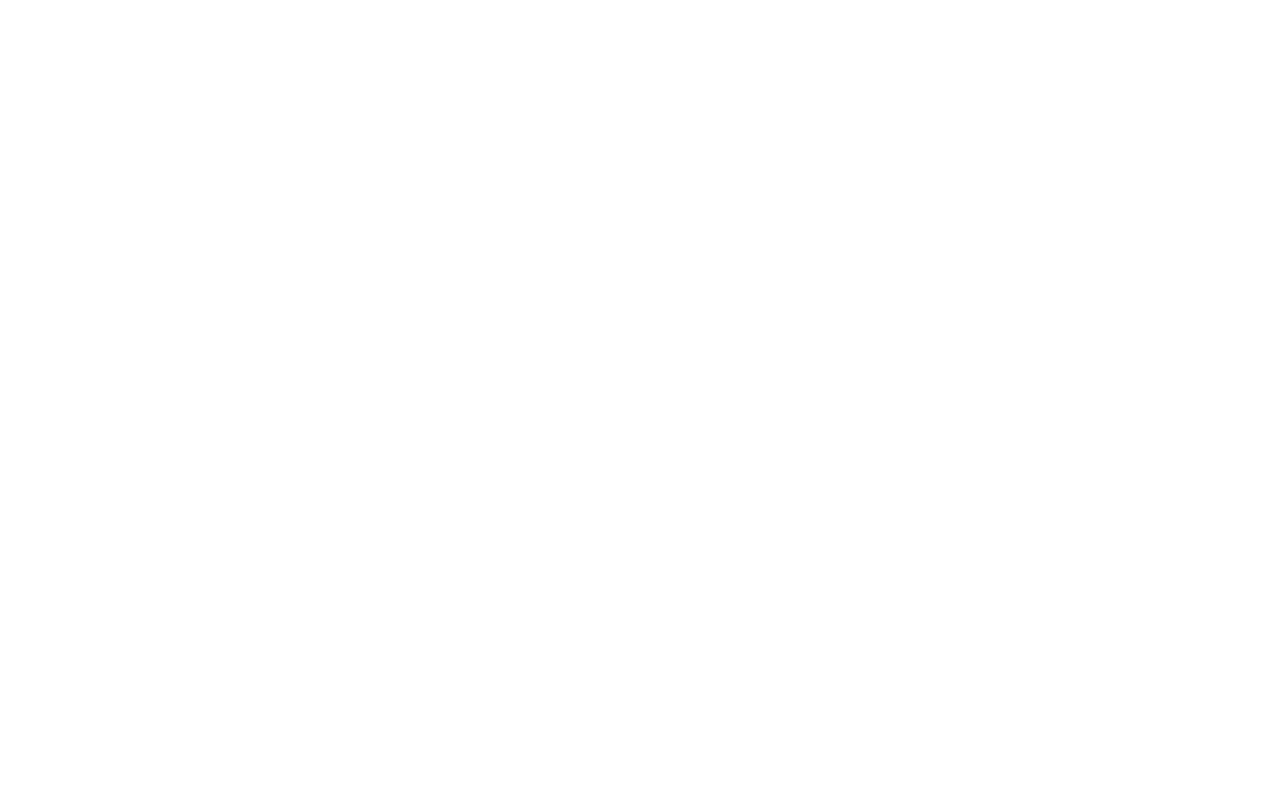
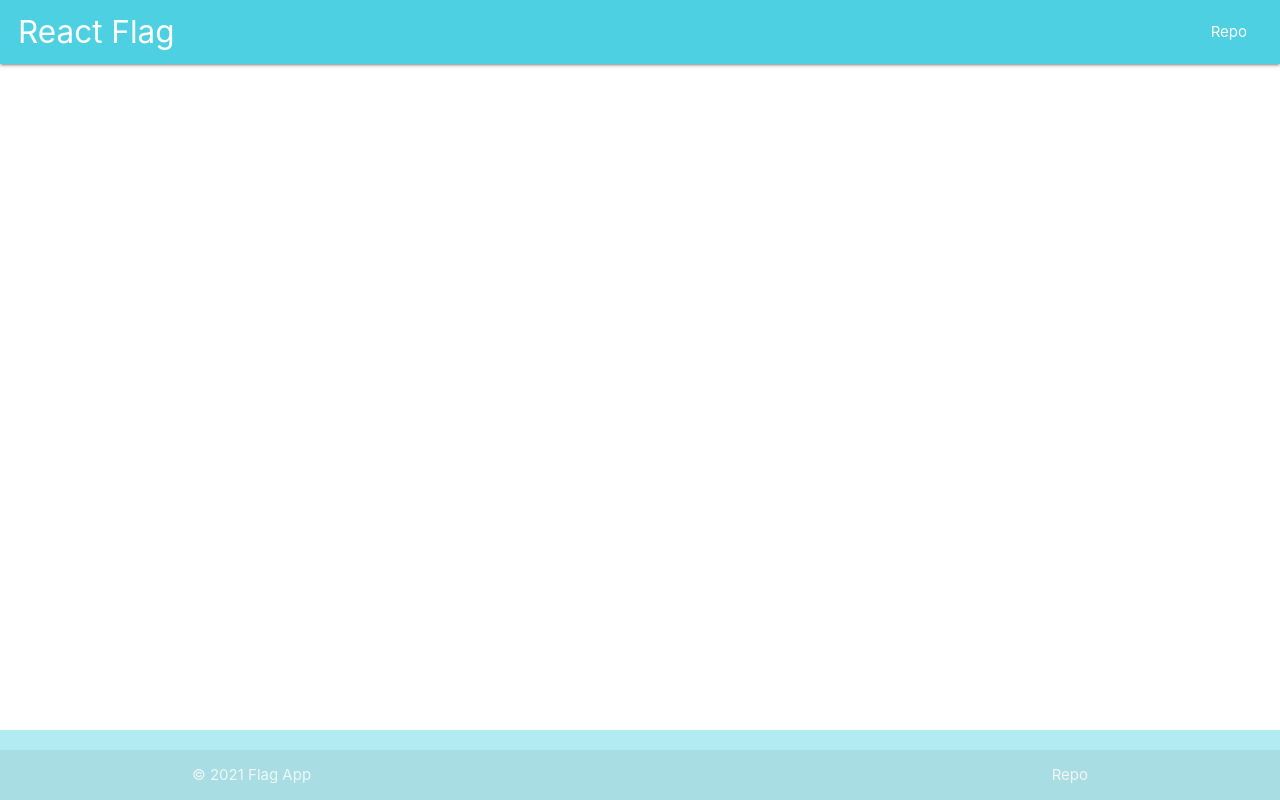
Before and after one commit to kuz-en/flag_app, a React (Create React App) app: page / in a window 1280 px wide. Built offline with nearby package versions, Linux system fonts and the light colour scheme.

Commit message:
add layout

```diff
--- a/src/App.js
+++ b/src/App.js
@@ -1,8 +1,14 @@
+import { Header } from './layout/Header'
+import { Main } from './layout/Main'
+import { Footer } from './layout/Footer'
+
 function App() {
   return (
-    <div className="App">
-
-    </div>
+    <>
+      <Header />
+      <Main />
+      <Footer />
+    </>
   );
 }
 
--- a/src/index.css
+++ b/src/index.css
@@ -7,7 +7,11 @@
   -moz-osx-font-smoothing: grayscale;
 }
 
-code {
-  font-family: source-code-pro, Menlo, Monaco, Consolas, 'Courier New',
-    monospace;
+nav {
+  padding: 0 1.2rem;
 }
+
+.content {
+  min-height: calc(100vh - 70px - 64px);
+  padding: 1.5rem 0;
+}
--- /dev/null
+++ b/src/layout/Footer.jsx
@@ -0,0 +1,12 @@
+function Footer() {
+  return <footer className="page-footer cyan lighten-4">
+    <div className="footer-copyright">
+      <div className="container">
+      © {new Date().getFullYear()} Flag App
+      <a className="grey-text text-lighten-4 right" href="!#">Repo</a>
+      </div>
+    </div>
+  </footer>
+}
+
+export {Footer}
--- /dev/null
+++ b/src/layout/Header.jsx
@@ -0,0 +1,12 @@
+function Header() {
+  return  <nav className="cyan lighten-2">
+    <div className="nav-wrapper">
+      <a href="!#" className="brand-logo">React Flag</a>
+      <ul id="nav-mobile" className="right hide-on-med-and-down">
+        <li><a href="!#">Repo</a></li>
+      </ul>
+    </div>
+  </nav>
+}
+
+export {Header}
--- /dev/null
+++ b/src/layout/Main.jsx
@@ -0,0 +1,7 @@
+function Main() {
+  return <main className="container content">
+
+  </main>
+}
+
+export {Main}
```
